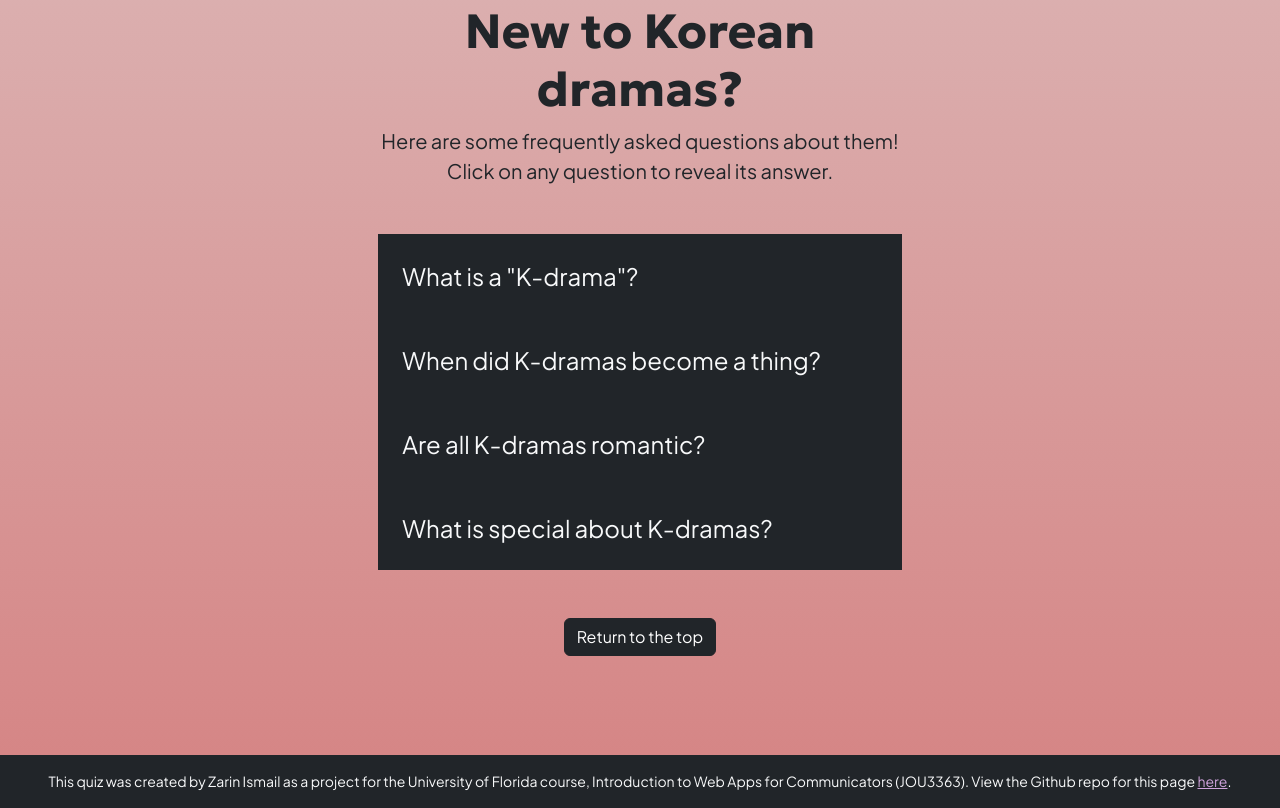
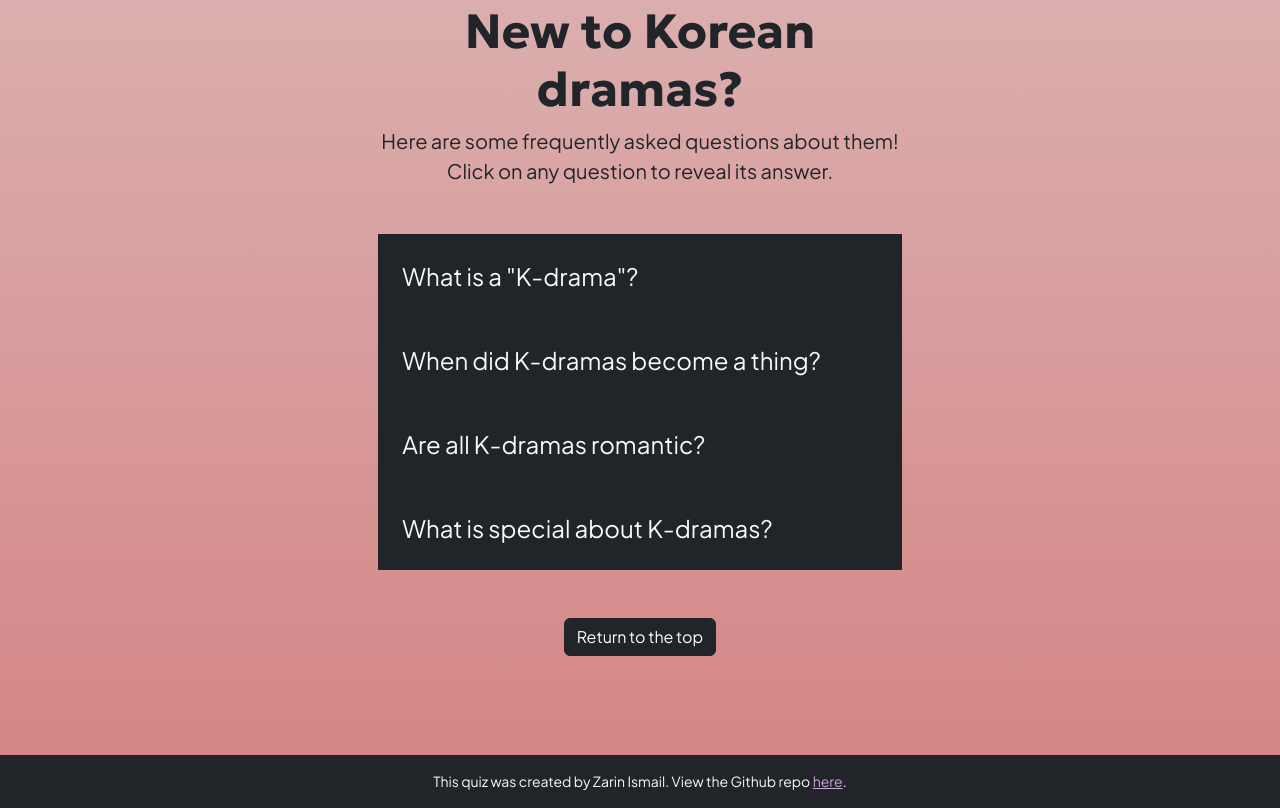
Before and after one commit to zarinismail/kdrama-quiz, a plain HTML site: page index.html in a window 1280 px wide. Shown: the part 3919-4727 px from the top of the page. Drawn offline with nearby package versions, Linux system fonts and the light colour scheme.

Commit message:
update footer

```diff
--- a/index.html
+++ b/index.html
@@ -624,7 +624,7 @@
         </div> <!-- End of container -->
 
         <footer class="bg-dark p-2">
-            <p class="text-light text-center m-2 small">This quiz was created by Zarin Ismail as a project for the University of Florida course, Introduction to Web Apps for Communicators (JOU3363). View the Github repo for this page <a href="https://github.com/zarinismail/kdrama-quiz" target="_blank">here</a>.</p>
+            <p class="text-light text-center m-2 small">This quiz was created by Zarin Ismail. View the Github repo <a href="https://github.com/zarinismail/kdrama-quiz" target="_blank">here</a>.</p>
         </footer>
         <!-- JavaScript -->
         <script src="js/main.js"></script>
```
